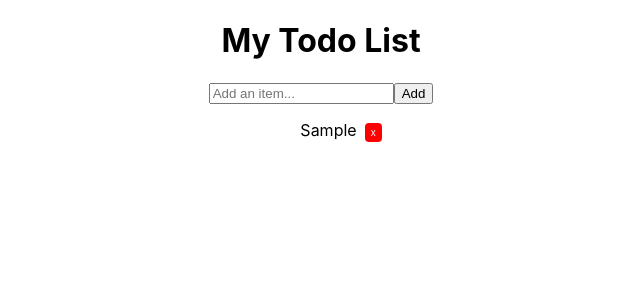
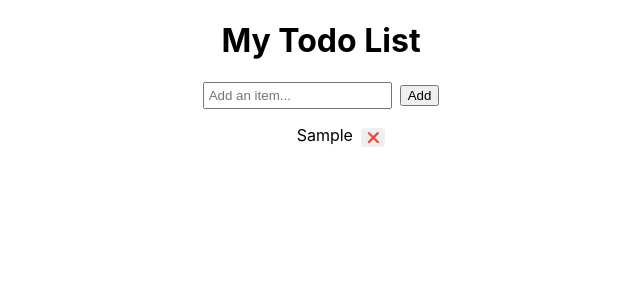
Before and after one commit to davidrazmadzeExtra/Todo_List_ReactJS, a React (Create React App) app: page / in a window 1280 px wide. Both pictures are taken after typing "Sample" into the empty fields and a click on the button "Add". Shown: the top 300 px of the page, without its empty margins (319-959 px from the left). Built offline with nearby package versions, Linux system fonts and the light colour scheme.

Commit message:
Style the input section

```diff
--- a/src/App.css
+++ b/src/App.css
@@ -2,9 +2,19 @@
   text-align: center;
 }
 
+input {
+  padding: 4px;
+  margin-right: 8px;
+}
+
+
 ul {
   /* Remove bullet point  */
   list-style: none;
+}
+
+li {
+  margin: 12px 0;
 }
 
 .delete-button {
@@ -13,7 +23,6 @@
 
   border: none;
   color: white;
-  background-color: red;
   border-radius: 4px;
 
   padding-top: 4px;
--- a/src/App.js
+++ b/src/App.js
@@ -52,7 +52,7 @@
       <ul>
         {items.map(item => {
           return(
-            <li key={item.key}>{item.value}<button className='delete-button' onClick={() => deleteItem(item.id)}>x</button></li>
+            <li key={item.key}>{item.value}<button className='delete-button' onClick={() => deleteItem(item.id)}>❌</button></li>
           )
         })}
       </ul>
```
